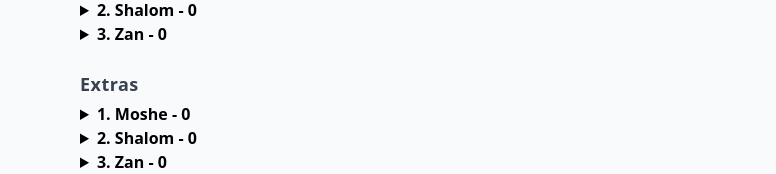
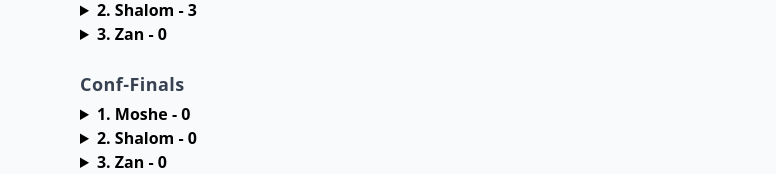
Before and after one commit to moshekatz/nba-playoffs-bet, a Next.js app: page / in a window 1280 px wide. Shown: the part 778-952 px from the top of the page, without its empty margins (224-1000 px from the left). Built offline with nearby package versions, Linux system fonts and the light colour scheme; what @tailwindcss/typography would draw is missing.

Commit message:
Added game2 and west conf finals bets

```diff
--- a/api/ptsCalculator.js
+++ b/api/ptsCalculator.js
@@ -90,6 +90,10 @@ const roundTwoPts2PredicatesMap = new Map();
 roundTwoPts2PredicatesMap.set(8, winnerAndGames);
 roundTwoPts2PredicatesMap.set(4, winnerOnly);
 
+const confFinalsPts2PredicatesMap = new Map();
+confFinalsPts2PredicatesMap.set(16, winnerAndGames);
+confFinalsPts2PredicatesMap.set(8, winnerOnly);
+
 const game7Pts2PredicatesMap = new Map();
 game7Pts2PredicatesMap.set(3, closestBet);
 
@@ -116,9 +120,13 @@ const calculatorMap = {
     predicates: roundTwoPts2PredicatesMap,
   },
   'game-7': {
-    bets: ['clippers-mavericks-7'],
+    bets: ['clippers-mavericks-7', 'nets-bucks-7', 'philli-hawks-7'],
     predicates: game7Pts2PredicatesMap,
   },
+  'conf-finals': {
+    bets: ['suns-clippers','bucks-hawks'],
+    predicates: confFinalsPts2PredicatesMap
+  }
 };
 
 function calculatePtsByRoundForUser(round, actualBet, userBet) {
@@ -169,5 +177,9 @@ function winnerOnly(betId, actualBet, userBet) {
 function closestBet(betId, actualBet, userBet) {
   if (betId === 'clippers-mavericks-7' && userBet[betId] === 'clippers-4')
     return true;
+  if(betId === 'nets-bucks-7' && userBet[betId] === 'bucks-4')
+    return true
+  if(betId === 'philli-hawks-7' && userBet[betId] === 'hawks-7')
+    return true
   return false;
 }
--- a/data/bets.js
+++ b/data/bets.js
@@ -292,6 +292,56 @@ const game7Bets = [
     username: 'actual',
     bet: 'clippers-15',
   },
+
+  {
+    betRound: 'game-7',
+    betId: 'nets-bucks-7',
+    username: 'moshe',
+    bet: 'bucks-4',
+  },
+  {
+    betRound: 'game-7',
+    betId: 'nets-bucks-7',
+    username: 'shalom',
+    bet: 'nets-8',
+  },
+  {
+    betRound: 'game-7',
+    betId: 'nets-bucks-7',
+    username: 'zan',
+    bet: 'nets-16',
+  },
+  {
+    betRound: 'game-7',
+    betId: 'nets-bucks-7',
+    username: 'actual',
+    bet: 'bucks-4',
+  },
+
+  {
+    betRound: 'game-7',
+    betId: 'philli-hawks-7',
+    username: 'moshe',
+    bet: 'philli-9',
+  },
+  {
+    betRound: 'game-7',
+    betId: 'philli-hawks-7',
+    username: 'shalom',
+    bet: 'hawks-7',
+  },
+  {
+    betRound: 'game-7',
+    betId: 'philli-hawks-7',
+    username: 'zan',
+    bet: 'philli-5',
+  },
+  {
+    betRound: 'game-7',
+    betId: 'philli-hawks-7',
+    username: 'actual',
+    bet: 'hawks-7',
+  },
 ];
 
 const roundTwoBets = [
@@ -397,7 +447,57 @@ const roundTwoBets = [
   },
 ];
 
-const conFinalsBets = [];
+const confFinalsBets = [
+    {
+      betRound: 'conf-finals',
+      betId: 'suns-clippers',
+      username: 'moshe',
+      bet: 'suns-5',
+    },
+    {
+      betRound: 'conf-finals',
+      betId: 'suns-clippers',
+      username: 'shalom',
+      bet: 'clippers-6',
+    },
+    {
+      betRound: 'conf-finals',
+      betId: 'suns-clippers',
+      username: 'zan',
+      bet: 'suns-6',
+    },
+    {
+      betRound: 'conf-finals',
+      betId: 'suns-clippers',
+      username: 'actual',
+      bet: '',
+    },
+
+    {
+      betRound: 'conf-finals',
+      betId: 'bucks-hawks',
+      username: 'moshe',
+      bet: '',
+    },
+    {
+      betRound: 'conf-finals',
+      betId: 'bucks-hawks',
+      username: 'shalom',
+      bet: '',
+    },
+    {
+      betRound: 'conf-finals',
+      betId: 'bucks-hawks',
+      username: 'zan',
+      bet: '',
+    },
+    {
+      betRound: 'conf-finals',
+      betId: 'bucks-hawks',
+      username: 'actual',
+      bet: '',
+    },
+];
 
 const finalsBets = [];
 
@@ -406,7 +506,7 @@ export const allBets = [
   ...roundOneBets,
   ...playInBets,
   ...game7Bets,
-  ...conFinalsBets,
+  ...confFinalsBets,
   ...finalsBets,
   ...extrasBets,
 ];
```
